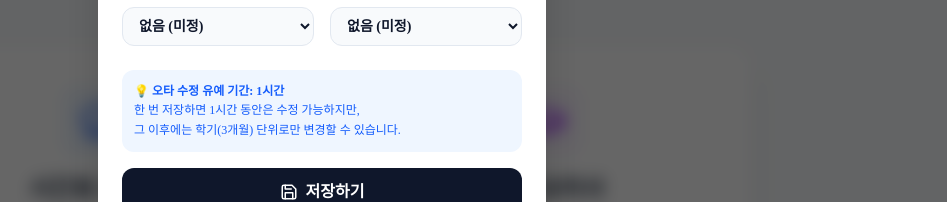
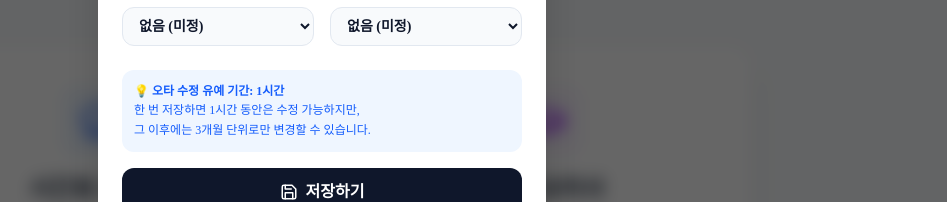
Before and after one commit to P01N71/tt-chef, a React (Vite) app: page / in a window 1280 px wide. Both pictures are taken after a click on the button "내 프로필 설정". Shown: the part 409-611 px from the top of the page, without its empty margins (318-1265 px from the left). Built offline with nearby package versions, Linux system fonts and the light colour scheme; a web font is replaced by a local one.

Commit message:
자구 수정 again

```diff
--- a/src/components/Step0Home.jsx
+++ b/src/components/Step0Home.jsx
@@ -280,7 +280,7 @@ const Step0Home = () => {
                 <div className="bg-blue-50 text-blue-600 text-xs p-3 rounded-xl mt-6 font-medium leading-relaxed">
                     💡 <b>오타 수정 유예 기간: 1시간</b><br/>
                     한 번 저장하면 1시간 동안은 수정 가능하지만, <br/>
-                    그 이후에는 학기(3개월) 단위로만 변경할 수 있습니다.
+                    그 이후에는 3개월 단위로만 변경할 수 있습니다.
                 </div>
 
                 <button onClick={saveProfile} className="w-full mt-4 py-3 bg-slate-900 text-white rounded-xl font-bold flex items-center justify-center gap-2 hover:bg-slate-800 transition-all">
```
